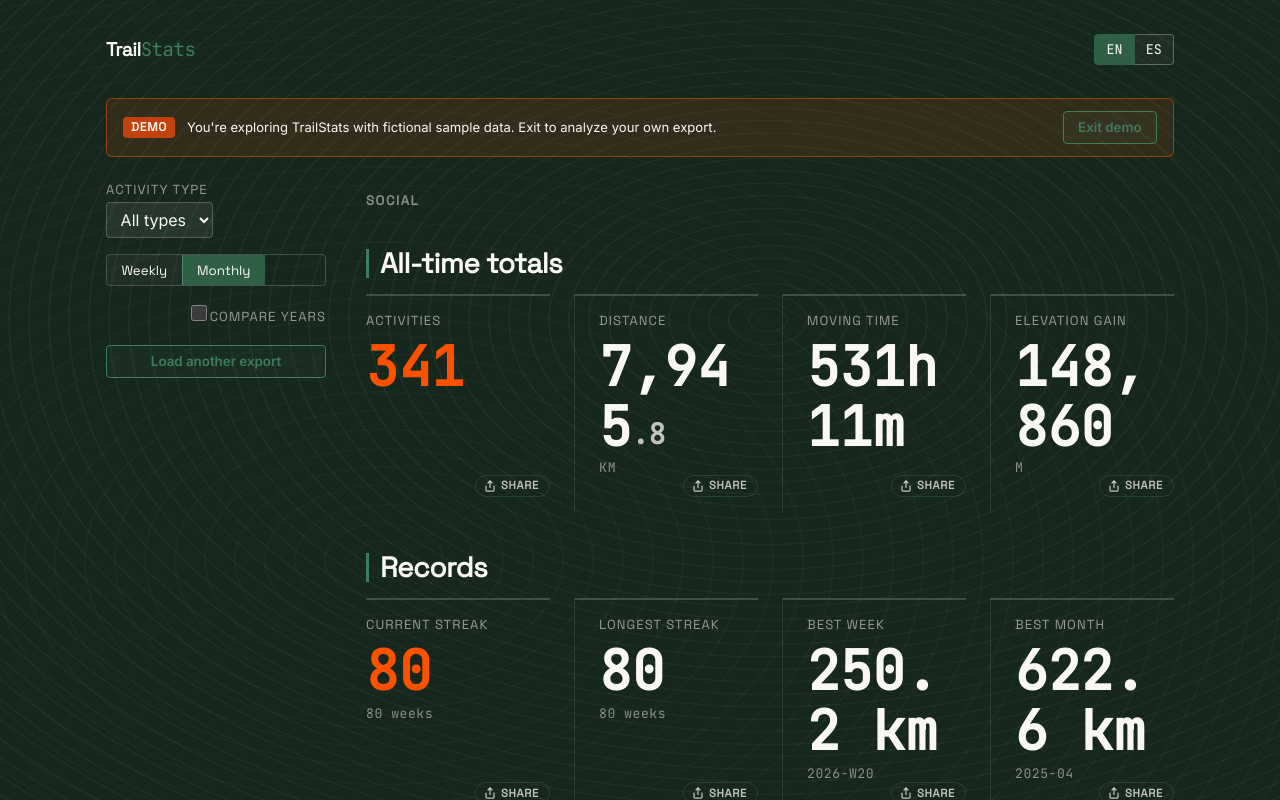
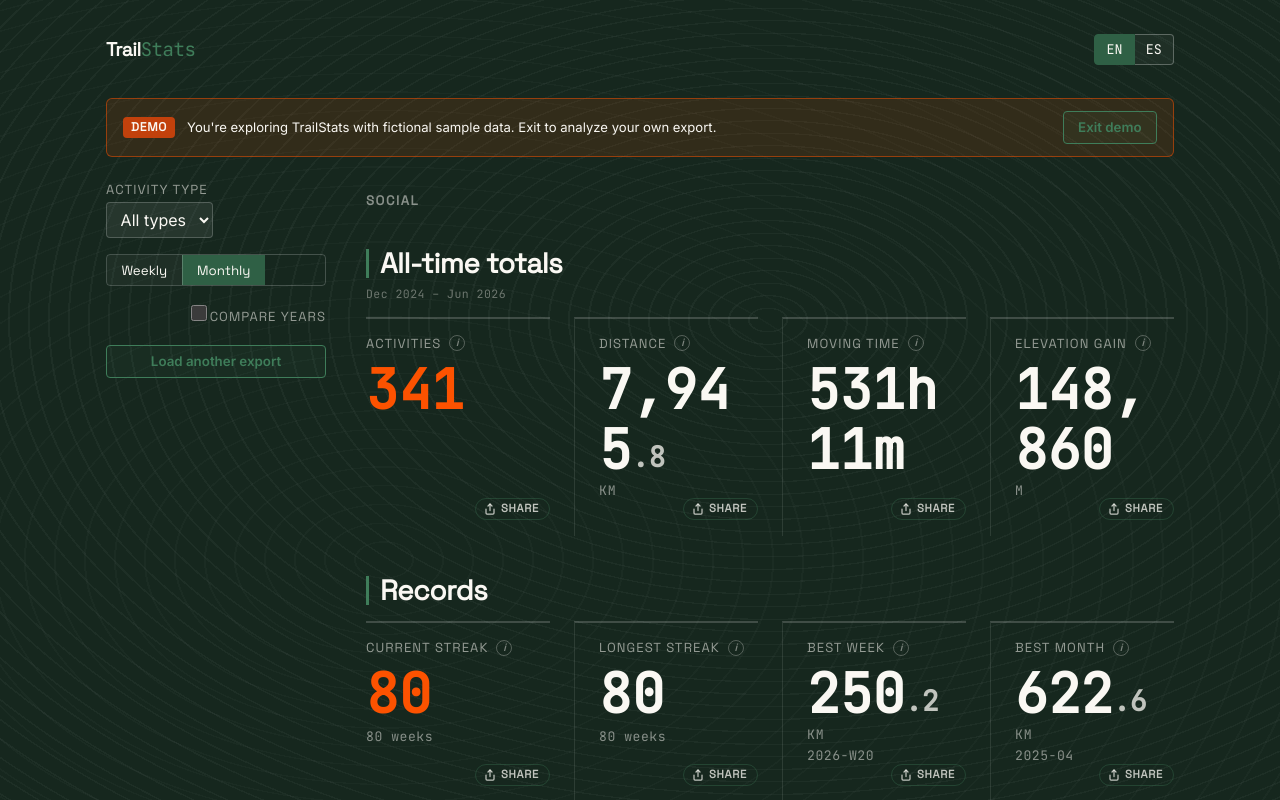
Before and after one commit to MRGN79/TrailStats, a React (Vite) app: page / in a window 1280 px wide. Both pictures are taken after a click on the button "Explore with sample data". Shown: the top 800 px of the page. Built offline with nearby package versions, Linux system fonts and the light colour scheme.

Commit message:
feat: info popover on all cards, date range in totals, splitDecimal on distance records (v0.11.0)

```diff
--- a/package.json
+++ b/package.json
@@ -2,7 +2,7 @@
   "name": "trailstats",
   "private": true,
   "license": "MIT",
-  "version": "0.10.0",
+  "version": "0.11.0",
   "description": "Analyze your Strava or Garmin export history locally in your browser — aggregated stats and trends, no backend, no data leaves your device.",
   "type": "module",
   "scripts": {
--- a/src/App.tsx
+++ b/src/App.tsx
@@ -226,6 +226,14 @@ export default function App() {
   const dayOfWeekStats = useMemo(() => computeDayOfWeekStats(filtered), [filtered]);
   const distanceHistogram = useMemo(() => computeDistanceHistogram(filtered), [filtered]);
   const longRunTrend = useMemo(() => computeLongRunTrend(filtered), [filtered]);
+  const filteredFirstDate = useMemo(() => {
+    if (filtered.length === 0) return null;
+    return filtered.reduce((min, a) => (a.date < min ? a.date : min), filtered[0].date);
+  }, [filtered]);
+  const filteredLastDate = useMemo(() => {
+    if (filtered.length === 0) return null;
+    return filtered.reduce((max, a) => (a.date > max ? a.date : max), filtered[0].date);
+  }, [filtered]);
 
   return (
     <div className="app">
@@ -327,7 +335,7 @@ export default function App() {
                   <h2 className="dash-section__title" ref={dashHeadingRef} tabIndex={-1}>
                     {t("stats.sections.social")}
                   </h2>
-                  <TotalsCards totals={totals} locale={locale} />
+                  <TotalsCards totals={totals} locale={locale} firstDate={filteredFirstDate} lastDate={filteredLastDate} />
                   <StreakRecords streak={streak} records={records} locale={locale} />
                   <BestEfforts efforts={bestEfforts} locale={locale} />
                   <RacePredictor
--- a/src/components/BestEfforts.tsx
+++ b/src/components/BestEfforts.tsx
@@ -2,6 +2,7 @@ import { useTranslation } from "react-i18next";
 import type { BestEffort } from "../lib/types";
 import { formatPace } from "../lib/format";
 import { ShareButton } from "./ShareButton";
+import { InfoButton } from "./InfoButton";
 
 interface Props {
   efforts: BestEffort[];
@@ -25,7 +26,10 @@ export function BestEfforts({ efforts, locale }: Props) {
       <div className="cards">
         {efforts.map((e) => (
           <div className="card" key={e.bucket}>
-            <div className="label">{t(`stats.bestEfforts.${e.bucket}`)}</div>
+            <div className="label">
+              {t(`stats.bestEfforts.${e.bucket}`)}
+              <InfoButton text={t("stats.info.bestPace")} />
+            </div>
             <div className="value">
               {formatPace(e.paceSecPerKm)}
               <span className="unit">{t("units.minPerKm")}</span>
--- a/src/components/EddingtonCards.tsx
+++ b/src/components/EddingtonCards.tsx
@@ -2,6 +2,7 @@ import { useTranslation } from "react-i18next";
 import type { EddingtonStat } from "../lib/types";
 import { formatNumber } from "../lib/format";
 import { ShareButton } from "./ShareButton";
+import { InfoButton } from "./InfoButton";
 
 interface Props {
   stats: EddingtonStat[];
@@ -26,7 +27,10 @@ export function EddingtonCards({ stats, locale }: Props) {
       <div className="cards">
         {stats.map((s) => (
           <div className="card" key={s.sport}>
-            <div className="label">{t(`stats.eddington.${s.sport}`)}</div>
+            <div className="label">
+              {t(`stats.eddington.${s.sport}`)}
+              <InfoButton text={t(`stats.info.eddington${s.sport === "run" ? "Run" : "Cycling"}`)} />
+            </div>
             <div className="value">{formatNumber(s.number, locale)}</div>
             {s.next.remaining > 0 && (
               <div className="card__sub">
--- /dev/null
+++ b/src/components/InfoButton.tsx
@@ -0,0 +1,68 @@
+import { useEffect, useRef, useState } from "react";
+import { createPortal } from "react-dom";
+import { useTranslation } from "react-i18next";
+
+interface Props {
+  text: string;
+}
+
+export function InfoButton({ text }: Props) {
+  const { t } = useTranslation();
+  const [open, setOpen] = useState(false);
+  const btnRef = useRef<HTMLButtonElement>(null);
+  const popRef = useRef<HTMLDivElement>(null);
+  const [pos, setPos] = useState({ top: 0, left: 0 });
+
+  function openPopover() {
+    if (btnRef.current) {
+      const r = btnRef.current.getBoundingClientRect();
+      setPos({ top: r.bottom + 8, left: r.left + r.width / 2 });
+    }
+    setOpen(true);
+  }
+
+  useEffect(() => {
+    if (!open) return;
+    function onKey(e: KeyboardEvent) {
+      if (e.key === "Escape") setOpen(false);
+    }
+    function onMouseDown(e: MouseEvent) {
+      const t = e.target as Node;
+      if (btnRef.current?.contains(t) || popRef.current?.contains(t)) return;
+      setOpen(false);
+    }
+    document.addEventListener("keydown", onKey);
+    document.addEventListener("mousedown", onMouseDown);
+    return () => {
+      document.removeEventListener("keydown", onKey);
+      document.removeEventListener("mousedown", onMouseDown);
+    };
+  }, [open]);
+
+  return (
+    <>
+      <button
+        ref={btnRef}
+        type="button"
+        className="info-btn"
+        aria-label={t("stats.info.button")}
+        aria-expanded={open}
+        onClick={() => (open ? setOpen(false) : openPopover())}
+      >
+        i
+      </button>
+      {open &&
+        createPortal(
+          <div
+            ref={popRef}
+            className="info-btn__popover"
+            role="tooltip"
+            style={{ top: pos.top, left: pos.left }}
+          >
+            {text}
+          </div>,
+          document.body
+        )}
+    </>
+  );
+}
--- a/src/components/RacePredictor.tsx
+++ b/src/components/RacePredictor.tsx
@@ -2,6 +2,7 @@ import { useTranslation } from "react-i18next";
 import type { EffortBucket, RacePredictionItem } from "../lib/types";
 import { formatRaceTime } from "../lib/format";
 import { ShareButton } from "./ShareButton";
+import { InfoButton } from "./InfoButton";
 
 interface Props {
   predictions: RacePredictionItem[];
@@ -38,7 +39,10 @@ export function RacePredictor({ predictions, baseBucket, hasEfforts, locale: _lo
           const timeFormatted = formatRaceTime(item.timeSeconds);
           return (
             <div className="card" key={item.bucket}>
-              <div className="label">{bucketLabel(item.bucket)}</div>
+              <div className="label">
+                {bucketLabel(item.bucket)}
+                <InfoButton text={t("stats.info.raceTime")} />
+              </div>
               <div className="value">{timeFormatted}</div>
               <div className="card__sub">
                 <span
--- a/src/components/StreakRecords.tsx
+++ b/src/components/StreakRecords.tsx
@@ -1,7 +1,8 @@
 import { useTranslation } from "react-i18next";
 import type { PeriodRecords, StreakStats } from "../lib/types";
-import { formatDistance, formatNumber } from "../lib/format";
+import { formatDistance, formatNumber, splitDecimal } from "../lib/format";
 import { ShareButton } from "./ShareButton";
+import { InfoButton } from "./InfoButton";
 
 interface Props {
   streak: StreakStats;
@@ -12,47 +13,18 @@ interface Props {
 export function StreakRecords({ streak, records, locale }: Props) {
   const { t } = useTranslation();
 
-  const items: { label: string; value: string; sub?: string; shareValue?: string }[] = [
-    {
-      label: t("stats.streak.current"),
-      value: formatNumber(streak.current, locale),
-      sub: t("stats.streak.weeks", { count: streak.current }),
-    },
-    {
-      label: t("stats.streak.longest"),
-      value: formatNumber(streak.longest, locale),
-      sub: t("stats.streak.weeks", { count: streak.longest }),
-    },
-  ];
-
-  if (records.bestWeek) {
-    items.push({
-      label: t("stats.records.bestWeek"),
-      value: `${formatDistance(records.bestWeek.distanceKm, locale)} ${t("units.km")}`,
-      sub: records.bestWeek.label,
-      shareValue: `${formatDistance(records.bestWeek.distanceKm, locale)} ${t("units.km")}`,
-    });
-  }
-
-  if (records.bestMonth) {
-    items.push({
-      label: t("stats.records.bestMonth"),
-      value: `${formatDistance(records.bestMonth.distanceKm, locale)} ${t("units.km")}`,
-      sub: records.bestMonth.label,
-      shareValue: `${formatDistance(records.bestMonth.distanceKm, locale)} ${t("units.km")}`,
-    });
-  }
-
   return (
     <section aria-label={t("stats.records.title")}>
       <h2 className="section-title">{t("stats.records.title")}</h2>
       <div className="cards">
-        {items.map((item, idx) => (
-          <div className="card" key={item.label}>
-            <div className="label">{item.label}</div>
-            <div className="value">{item.value}</div>
-            {item.sub && <div className="card__sub">{item.sub}</div>}
-            {idx === 0 && (
+        {/* Current streak */}
+        <div className="card">
+          <div className="label">
+            {t("stats.streak.current")}
+            <InfoButton text={t("stats.info.currentStreak")} />
+          </div>
+          <div className="value">{formatNumber(streak.current, locale)}</div>
+          <div className="card__sub">{t("stats.streak.weeks", { count: streak.current })}</div>
           <ShareButton
             getData={() => ({
               category: t("stats.streak.title"),
@@ -62,8 +34,16 @@ export function StreakRecords({ streak, records, locale }: Props) {
             })}
             label={t("share.buttonFor", { item: t("stats.streak.current") })}
           />
-            )}
-            {idx === 1 && (
+        </div>
+
+        {/* Longest streak */}
+        <div className="card">
+          <div className="label">
+            {t("stats.streak.longest")}
+            <InfoButton text={t("stats.info.longestStreak")} />
+          </div>
+          <div className="value">{formatNumber(streak.longest, locale)}</div>
+          <div className="card__sub">{t("stats.streak.weeks", { count: streak.longest })}</div>
           <ShareButton
             getData={() => ({
               category: t("stats.streak.title"),
@@ -73,20 +53,65 @@ export function StreakRecords({ streak, records, locale }: Props) {
             })}
             label={t("share.buttonFor", { item: t("stats.streak.longest") })}
           />
-            )}
-            {idx >= 2 && item.shareValue !== undefined && (
+        </div>
+
+        {/* Best week */}
+        {records.bestWeek && (() => {
+          const formatted = formatDistance(records.bestWeek.distanceKm, locale);
+          const { integer, decimal } = splitDecimal(formatted, locale);
+          return (
+            <div className="card">
+              <div className="label">
+                {t("stats.records.bestWeek")}
+                <InfoButton text={t("stats.info.bestWeek")} />
+              </div>
+              <div className="value">
+                {integer}
+                {decimal && <span className="value__frac">{decimal}</span>}
+                <span className="unit">{t("units.km")}</span>
+              </div>
+              <div className="card__sub">{records.bestWeek.label}</div>
               <ShareButton
                 getData={() => ({
                   category: t("stats.records.title"),
-                  subcategory: item.label,
-                  mainValue: item.shareValue!,
-                  detail: item.sub,
+                  subcategory: t("stats.records.bestWeek"),
+                  mainValue: `${formatted} ${t("units.km")}`,
+                  detail: records.bestWeek!.label,
                 })}
-                label={t("share.buttonFor", { item: item.label })}
+                label={t("share.buttonFor", { item: t("stats.records.bestWeek") })}
               />
-            )}
             </div>
-        ))}
+          );
+        })()}
+
+        {/* Best month */}
+        {records.bestMonth && (() => {
+          const formatted = formatDistance(records.bestMonth.distanceKm, locale);
+          const { integer, decimal } = splitDecimal(formatted, locale);
+          return (
+            <div className="card">
+              <div className="label">
+                {t("stats.records.bestMonth")}
+                <InfoButton text={t("stats.info.bestMonth")} />
+              </div>
+              <div className="value">
+                {integer}
+                {decimal && <span className="value__frac">{decimal}</span>}
+                <span className="unit">{t("units.km")}</span>
+              </div>
+              <div className="card__sub">{records.bestMonth.label}</div>
+              <ShareButton
+                getData={() => ({
+                  category: t("stats.records.title"),
+                  subcategory: t("stats.records.bestMonth"),
+                  mainValue: `${formatted} ${t("units.km")}`,
+                  detail: records.bestMonth!.label,
+                })}
+                label={t("share.buttonFor", { item: t("stats.records.bestMonth") })}
+              />
+            </div>
+          );
+        })()}
       </div>
     </section>
   );
--- a/src/components/TotalsCards.tsx
+++ b/src/components/TotalsCards.tsx
@@ -1,21 +1,35 @@
+import { useMemo } from "react";
 import { useTranslation } from "react-i18next";
 import type { Totals } from "../lib/types";
 import { formatDistance, formatDuration, formatNumber, splitDecimal } from "../lib/format";
 import { ShareButton } from "./ShareButton";
+import { InfoButton } from "./InfoButton";
 
 interface Props {
   totals: Totals;
   locale: string;
+  firstDate: Date | null;
+  lastDate: Date | null;
 }
 
-export function TotalsCards({ totals, locale }: Props) {
+export function TotalsCards({ totals, locale, firstDate, lastDate }: Props) {
   const { t } = useTranslation();
+
+  const dateRangeLabel = useMemo(() => {
+    if (!firstDate || !lastDate || firstDate.getTime() === 0 || lastDate.getTime() === 0) return null;
+    const fmt = new Intl.DateTimeFormat(locale, { month: "short", year: "numeric" });
+    const f = fmt.format(firstDate);
+    const l = fmt.format(lastDate);
+    if (f === l) return f;
+    return t("stats.totals.dateRange", { first: f, last: l });
+  }, [firstDate, lastDate, locale, t]);
 
   const cards = [
     {
       label: t("stats.totals.activities"),
       value: formatNumber(totals.activities, locale),
       unit: "",
+      infoKey: "activities",
       shareValue: formatNumber(totals.activities, locale),
       shareUnit: undefined as string | undefined,
     },
@@ -23,6 +37,7 @@ export function TotalsCards({ totals, locale }: Props) {
       label: t("stats.totals.distance"),
       value: formatDistance(totals.distanceKm, locale),
       unit: t("units.km"),
+      infoKey: "distance",
       shareValue: formatDistance(totals.distanceKm, locale),
       shareUnit: t("units.km"),
     },
@@ -30,6 +45,7 @@ export function TotalsCards({ totals, locale }: Props) {
       label: t("stats.totals.time"),
       value: formatDuration(totals.movingTimeSec, locale),
       unit: "",
+      infoKey: "movingTime",
       shareValue: formatDuration(totals.movingTimeSec, locale),
       shareUnit: undefined as string | undefined,
     },
@@ -37,6 +53,7 @@ export function TotalsCards({ totals, locale }: Props) {
       label: t("stats.totals.elevation"),
       value: formatNumber(totals.elevationGainM, locale),
       unit: t("units.m"),
+      infoKey: "elevation",
       shareValue: formatNumber(totals.elevationGainM, locale),
       shareUnit: t("units.m"),
     },
@@ -47,12 +64,16 @@ export function TotalsCards({ totals, locale }: Props) {
   return (
     <section aria-label={t("stats.totals.title")}>
       <h2 className="section-title">{t("stats.totals.title")}</h2>
+      {dateRangeLabel && <p className="section-sub">{dateRangeLabel}</p>}
       <div className="cards">
         {cards.map((c) => {
           const { integer, decimal } = splitDecimal(c.value, locale);
           return (
             <div className="card" key={c.label}>
-            <div className="label">{c.label}</div>
+              <div className="label">
+                {c.label}
+                <InfoButton text={t(`stats.info.${c.infoKey}`)} />
+              </div>
               <div className="value">
                 {integer}
                 {decimal && <span className="value__frac">{decimal}</span>}
--- a/src/components/TrainingLoad.tsx
+++ b/src/components/TrainingLoad.tsx
@@ -2,6 +2,7 @@ import { useTranslation } from "react-i18next";
 import type { TrainingLoad as TrainingLoadData } from "../lib/types";
 import { formatNumber } from "../lib/format";
 import { ShareButton } from "./ShareButton";
+import { InfoButton } from "./InfoButton";
 
 interface Props {
   load: TrainingLoadData | null;
@@ -38,6 +39,7 @@ export function TrainingLoad({ load, locale }: Props) {
         <div className="load__header">
           <span className="load__index">{formatNumber(indexPct, locale)}%</span>
           <span className="load__state">{t(`stats.load.state.${load.state}`)}</span>
+          <InfoButton text={t("stats.info.trainingLoad")} />
         </div>
         <div
           className="load__bar"
--- a/src/locales/en/translation.json
+++ b/src/locales/en/translation.json
@@ -22,6 +22,22 @@
     "discarded": "{{count}} rows could not be read and were skipped."
   },
   "stats": {
+    "info": {
+      "button": "More information",
+      "activities": "Total number of activities recorded in the selected period.",
+      "distance": "Total kilometres covered across all your activities.",
+      "movingTime": "Total time spent moving. Stops and rests are not counted.",
+      "elevation": "Total metres of positive elevation gain — the sum of every climb.",
+      "currentStreak": "Consecutive weeks with at least one activity up to today. One week with no activity resets it to zero.",
+      "longestStreak": "The longest streak of consecutive active weeks in your entire history.",
+      "bestWeek": "The week with the most kilometres in your entire history.",
+      "bestMonth": "The month with the most kilometres in your entire history.",
+      "bestPace": "Your fastest average pace over this distance, taken from your best activity.",
+      "raceTime": "Estimated finish time based on your best effort, using the Riegel formula. Times marked as Actual come directly from your activities.",
+      "eddingtonRun": "The Eddington number E is the largest value such that you have done E runs of at least E km. E.g. E40 means you have completed at least 40 runs of 40 km or more. Invented by astrophysicist Arthur Eddington.",
+      "eddingtonCycling": "Your Eddington number for cycling: the largest E such that you have done E rides of at least E km.",
+      "trainingLoad": "Compares this week's training volume to your 6-week average. An index above 100% means you are training harder than usual."
+    },
     "sections": {
       "social": "Social",
       "training": "Training"
@@ -61,7 +77,8 @@
       "activities": "Activities",
       "distance": "Distance",
       "time": "Moving time",
-      "elevation": "Elevation gain"
+      "elevation": "Elevation gain",
+      "dateRange": "{{first}} – {{last}}"
     },
     "view": {
       "weekly": "Weekly",
--- a/src/locales/es/translation.json
+++ b/src/locales/es/translation.json
@@ -22,6 +22,22 @@
     "discarded": "{{count}} filas no se pudieron leer y se han descartado."
   },
   "stats": {
+    "info": {
+      "button": "Más información",
+      "activities": "Número total de actividades registradas en el periodo seleccionado.",
+      "distance": "Suma de kilómetros recorridos en todas tus actividades.",
+      "movingTime": "Tiempo total en movimiento. No se cuentan las paradas ni los descansos.",
+      "elevation": "Metros de desnivel positivo acumulados. Es la suma de todas las subidas.",
+      "currentStreak": "Semanas seguidas con al menos una actividad hasta hoy. Una semana sin actividad la reinicia a cero.",
+      "longestStreak": "La racha más larga de semanas consecutivas con actividad en todo tu historial.",
+      "bestWeek": "La semana con más kilómetros en todo tu historial.",
+      "bestMonth": "El mes con más kilómetros en todo tu historial.",
+      "bestPace": "Tu ritmo medio más rápido a esta distancia, tomado de tu mejor actividad.",
+      "raceTime": "Tiempo estimado calculado a partir de tu mejor esfuerzo usando la fórmula de Riegel. Los tiempos marcados como Real provienen directamente de tus actividades.",
+      "eddingtonRun": "El número de Eddington E es el mayor valor tal que hayas completado E carreras de al menos E km. Por ejemplo, E40 significa que tienes al menos 40 carreras de 40 km o más. Lo inventó el astrofísico Arthur Eddington.",
+      "eddingtonCycling": "Tu número de Eddington en bici: el mayor E tal que hayas hecho E salidas de al menos E km.",
+      "trainingLoad": "Compara el volumen de esta semana con tu media de las 6 últimas semanas. Un índice superior al 100% significa que estás entrenando más de lo habitual."
+    },
     "sections": {
       "social": "Social",
       "training": "Entrenamiento"
@@ -61,7 +77,8 @@
       "activities": "Actividades",
       "distance": "Distancia",
       "time": "Tiempo en movimiento",
-      "elevation": "Desnivel positivo"
+      "elevation": "Desnivel positivo",
+      "dateRange": "{{first}} – {{last}}"
     },
     "view": {
       "weekly": "Semanal",
--- a/src/styles/app.css
+++ b/src/styles/app.css
@@ -486,7 +486,6 @@ h3:focus {
   padding-top: var(--space-md);
   padding-bottom: var(--space-md);
   min-width: 0;
-  overflow: hidden;
 }
 
 @media (min-width: 560px) {
@@ -504,6 +503,55 @@ h3:focus {
   letter-spacing: 0.08em;
   color: rgba(250, 248, 243, 0.55);
   margin-bottom: var(--space-xs);
+  display: flex;
+  align-items: center;
+  gap: var(--space-xs);
+}
+
+/* ── Botón de información (i) ──────────────────────────────── */
+
+.info-btn {
+  display: inline-flex;
+  align-items: center;
+  justify-content: center;
+  flex-shrink: 0;
+  width: 16px;
+  height: 16px;
+  border-radius: 50%;
+  border: 1.5px solid rgba(250, 248, 243, 0.28);
+  background: transparent;
+  color: rgba(250, 248, 243, 0.45);
+  font-family: var(--font-body);
+  font-size: 0.62rem;
+  font-style: italic;
+  font-weight: 700;
+  line-height: 1;
+  cursor: pointer;
+  padding: 0;
+  transition: border-color 0.15s, color 0.15s;
+}
+
+.info-btn:hover,
+.info-btn[aria-expanded="true"] {
+  border-color: var(--moss);
+  color: var(--paper);
+}
+
+.info-btn__popover {
+  position: fixed;
+  z-index: 1200;
+  transform: translateX(-50%);
+  width: min(260px, calc(90vw - 2rem));
+  background: var(--forest-deep);
+  border: 1px solid rgba(255, 255, 255, 0.14);
+  border-radius: var(--radius-md);
+  padding: var(--space-sm) var(--space-md);
+  font-family: var(--font-body);
+  font-size: 0.78rem;
+  color: rgba(250, 248, 243, 0.88);
+  line-height: 1.55;
+  box-shadow: 0 8px 32px rgba(0, 0, 0, 0.65);
+  pointer-events: none;
 }
 
 .card .value {
@@ -551,6 +599,17 @@ h3:focus {
   letter-spacing: -0.02em;
   line-height: 1.05;
   margin: 0 0 var(--space-md);
+}
+
+/* ── Subtítulo de sección (rango de fechas, etc.) ─────────── */
+
+.section-sub {
+  font-family: var(--font-mono);
+  font-size: 0.72rem;
+  color: rgba(250, 248, 243, 0.38);
+  margin: calc(-1 * var(--space-xs)) 0 var(--space-md);
+  letter-spacing: 0.04em;
+  font-feature-settings: "tnum" 1;
 }
 
 /* ── Disclaimer de sección ────────────────────────────────── */
```
Lines whose indentation alone changed are shown as unchanged.
